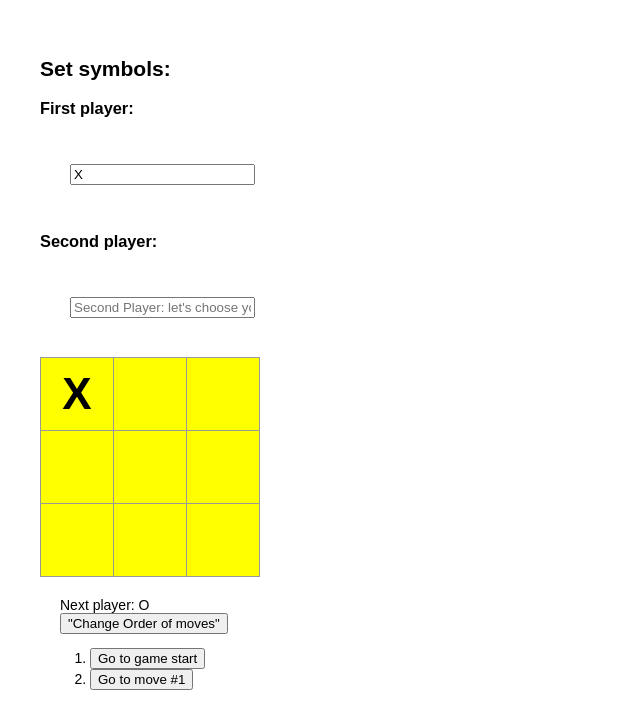
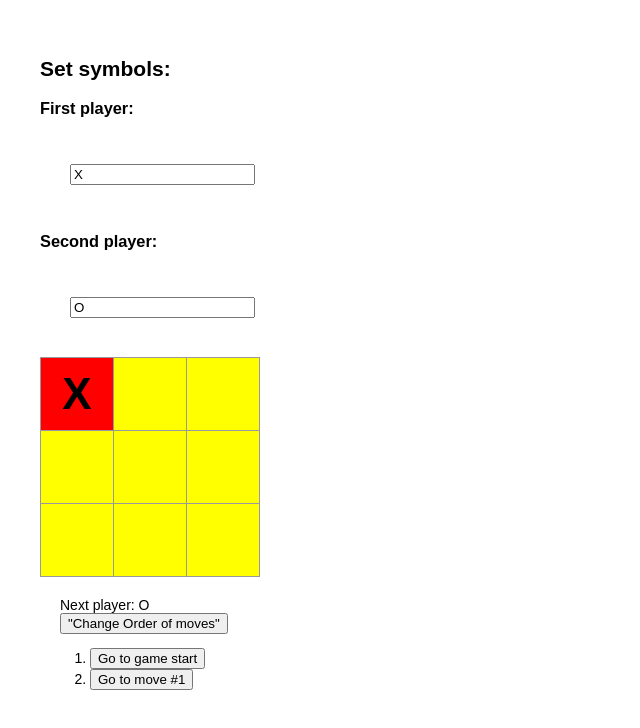
Before and after one commit to gioniero/tic-tac-toe2, a React app: page / in a window 1280 px wide. Both pictures are taken after a click on the button 77 px from the left and 393 px from the top of the page. Shown: the whole page, without its empty margins (0-640 px from the left). Built offline with nearby package versions, Linux system fonts and the light colour scheme.

Commit message:
functions instead of components, change the squares color depending on the player, default symbol in settings

```diff
--- a/src/components/App.js
+++ b/src/components/App.js
@@ -101,6 +101,7 @@ class App extends Component {
         <div className="game-board">
           <Settings
             firstPlayerSymbol={this.state.firstPlayerSymbol}
+            secondPlayerSymbol={this.state.secondPlayerSymbol}
             onChangeFirstPlayer={(str) => this.onChangeFirstPlayer(str)}
             onChangeSecondPlayer={(str) => this.onChangeSecondPlayer(str)}
           />
--- a/src/components/Board.js
+++ b/src/components/Board.js
@@ -1,42 +1,59 @@
 import Square from './Square.js'
-import React, { Component }  from 'react'
+import React from 'react'
+import '../css/App.css'
 
 // trasforma questa classe in una funzione pura
 // usa un colore di sfondo diverso per le caselle del giocatore 1
 // e quelle del giocatore 2, a prescindere dal simbolo
 // (ad esempio 1 rosso, 2 blu, non selezionate gialle)
 
-class Board extends Component {
-  renderSquare(i) {
-    let value
-    if (this.props.squares[i] == null)
-      value = this.props.squares[i]
-    else if (this.props.squares[i] === 'X')
-      value = this.props.firstPlayerSymbol
-    else if (this.props.squares[i] === 'O')
-      value = this.props.secondPlayerSymbol
+function Board(props) {
+  const gameField = props.field.map((item, k) =>
+    <div key={k} className="board-row">
+      {props.row.map((item, i) =>
+        (renderSquare(3 * k + i, props))
+      ) }
+    </div>)
+  return (
+    <div>
+      <div className="status">{props.status}</div>
+      <div>{gameField}</div>
+    </div>
+  )
+}
+
+function renderSquare(i, props) {
+  let value
+  if (props.squares[i] == null) {
+    value = props.squares[i]
     return (
       <Square key={i}
         value={value}
-        onClick={() => this.props.onClick(i)}
-      />
-    )
-  }
-
-  render() {
-    const gameField = this.props.field.map((item, k) =>
-      <div key={k} className="board-row">
-        {this.props.row.map((item, i) =>
-          (this.renderSquare(3 * k + i))
-        ) }
-      </div>)
+        onClick={() => props.onClick(i)}
+      />)}
+  else if (props.squares[i] === 'X') {
+    value = props.firstPlayerSymbol
     return (
       <div>
-        <div className="status">{this.props.status}</div>
-        <div>{gameField}</div>
+        <Square
+          numberOfPlayer="firstPlayer"
+          key={i}
+          value={value}
+          onClick={() => props.onClick(i)}
+        />
+      </div>)}
+  else if (props.squares[i] === 'O') {
+    value = props.secondPlayerSymbol
+    return (
+      <div>
+        <Square
+          numberOfPlayer="secondPlayer"
+          key={i}
+          value={value}
+          onClick={() => props.onClick(i)}
+        />
       </div>
-    )
-  }
+    )}
 }
 
 export default Board
--- a/src/components/Settings.js
+++ b/src/components/Settings.js
@@ -1,11 +1,10 @@
-import React, { Component }  from 'react'
+import React from 'react'
 
 // trasforma questa classe in una funzione pura
 // const Settings = (props) => {...}
 
 // fai sì che di default gli input siano popolati con il simbolo corrente, anche all'inizio
-class Settings extends Component {
-  render() {
+const Settings = (props) => {
   return (
     <div>
       <h2>
@@ -16,7 +15,7 @@ class Settings extends Component {
           First player:
         </h3>
         <div>
-            <input type="text" placeholder="First Player: let's choose your symbol" id="symbol" value={this.props.firstPlayerSymbol} onChange={(event) => { console.log(event) || this.props.onChangeFirstPlayer(event.target.value) }} />
+          <input type="text" placeholder="First Player: let's choose your symbol" id="symbol" value={props.firstPlayerSymbol} onChange={(event) => { props.onChangeFirstPlayer(event.target.value) }} />
         </div>
       </div>
       <div>
@@ -24,12 +23,11 @@ class Settings extends Component {
           Second player:
         </h3>
         <div>
-            <input type="text" placeholder="Second Player: let's choose your symbol" id="symbol" value={this.props.secondPlayerSymbol} onChange={(event) => { console.log(event) || this.props.onChangeSecondPlayer(event.target.value) }} />
+          <input type="text" placeholder="Second Player: let's choose your symbol" id="symbol" value={props.secondPlayerSymbol} onChange={(event) => { props.onChangeSecondPlayer(event.target.value) }} />
         </div>
       </div>
     </div>
   )
 }
-}
 
 export default Settings
--- a/src/components/Square.js
+++ b/src/components/Square.js
@@ -1,11 +1,28 @@
 import React  from 'react'
+import '../css/App.css'
 
 function Square(props) {
-  return (
-    <button className="square" onClick={props.onClick}>
-      {props.value}
-    </button>
-  )
+  if (props.numberOfPlayer === 'firstPlayer') {
+    return (
+      <button className="firstPlayerSquare" onClick={props.onClick}>
+        {props.value}
+      </button>
+    )
+  }
+  else if (props.numberOfPlayer === 'secondPlayer') {
+    return (
+      <button className="secondPlayerSquare" onClick={props.onClick}>
+        {props.value}
+      </button>
+    )
+  }
+  else {
+    return (
+      <button className="square" onClick={props.onClick}>
+        {props.value}
+      </button>
+    )
+  }
 }
 
 export default Square
--- a/src/css/App.css
+++ b/src/css/App.css
@@ -96,3 +96,35 @@ ol, ul {
 .game-info {
   margin: 20px;
 }
+
+.firstPlayerSquare {
+  background: #f00;
+  border: 1px solid #999;
+  float: left;
+  font-size: 44px;
+  font-weight: bold;
+  line-height: 34px;
+  height: 74px;
+  margin-right: -1px;
+  margin-top: -1px;
+  padding: 0;
+  text-align: center;
+  width: 74px;
+  justify-content: center;
+}
+
+.secondPlayerSquare {
+  background: #00f;
+  border: 1px solid #999;
+  float: left;
+  font-size: 44px;
+  font-weight: bold;
+  line-height: 34px;
+  height: 74px;
+  margin-right: -1px;
+  margin-top: -1px;
+  padding: 0;
+  text-align: center;
+  width: 74px;
+  justify-content: center;
+}
```
Lines whose indentation alone changed are shown as unchanged.
